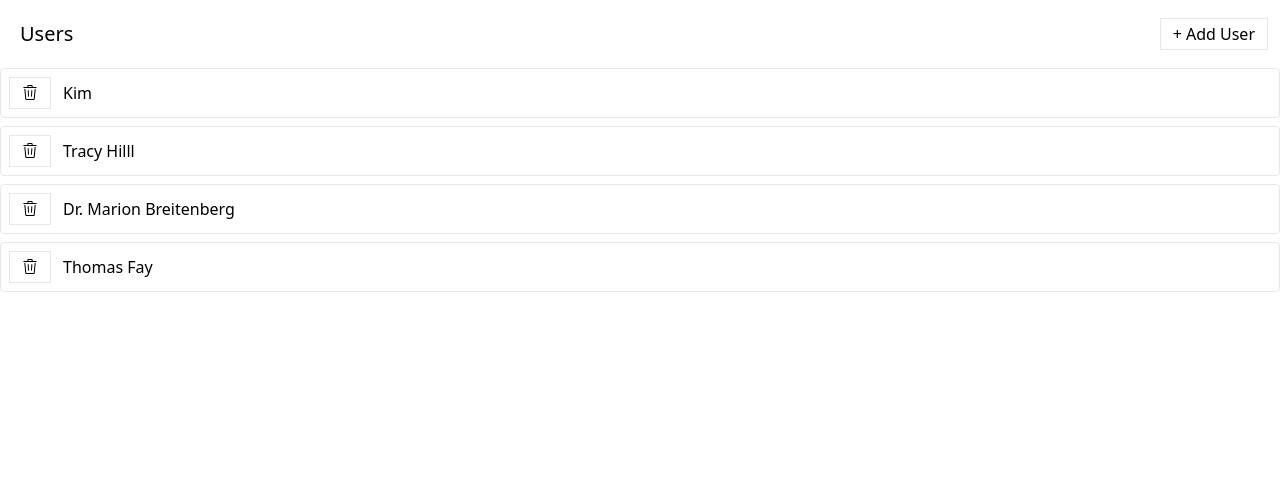
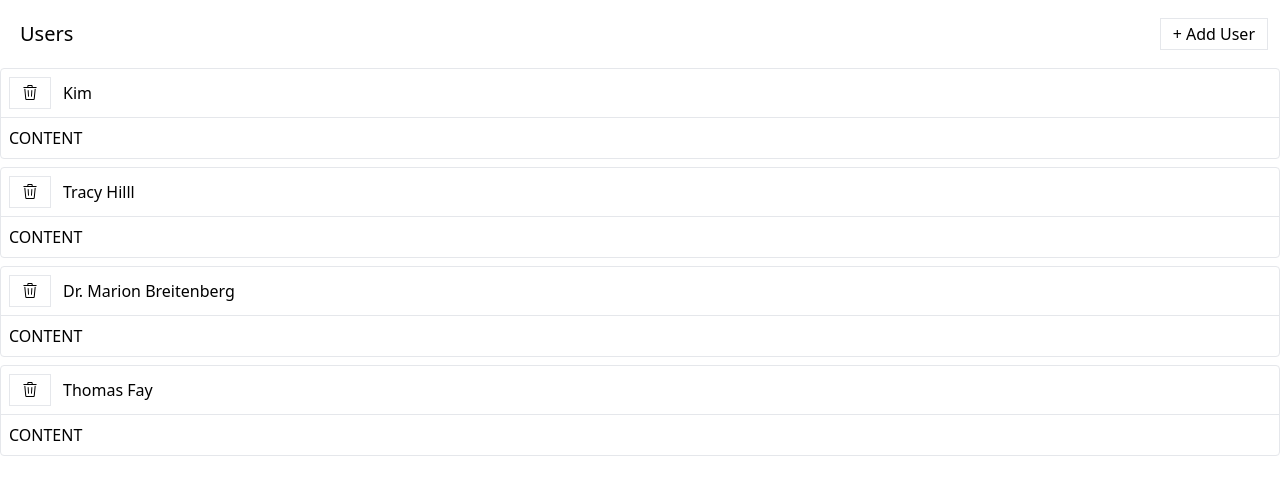
Before and after one commit to C10uld/media, a React (Create React App) app: page / in a window 1280 px wide. Shown: the top 494 px of the page. Built offline with nearby package versions, Linux system fonts and the light colour scheme; data requests are answered from the project's data file.

Commit message:
Add ExpandablePanel

```diff
--- /dev/null
+++ b/src/components/ExpandablePanel.js
@@ -0,0 +1,14 @@
+function ExpandablePanel({ header, children }) {
+  return (
+    <div className="mb-2 border rounded">
+      <div className="flex p-2 justify-between items-center cursor-pointer">
+        <div className="flex flex-row items-center justify-between">
+          {header}
+        </div>
+      </div>
+      <div className="p-2 border-t">{children}</div>
+    </div>
+  );
+}
+
+export default ExpandablePanel;
--- a/src/components/UsersListItem.js
+++ b/src/components/UsersListItem.js
@@ -2,6 +2,7 @@ import { GoTrash } from "react-icons/go";
 import Button from "./Button";
 import { removeUser } from "../store";
 import { useThunk } from "../hooks/use-thunk";
+import ExpandablePanel from "./ExpandablePanel";
 
 function UsersListItem({ user }) {
   const [doRemoveUser, isLoading, error] = useThunk(removeUser);
@@ -10,18 +11,16 @@ function UsersListItem({ user }) {
     doRemoveUser(user);
   };
 
-  return (
-    <div className="mb-2 border rounded">
-      <div className="flex p-2 justify-between items-center cursor-pointer">
-        <div className="flex flex-row items-center justify-between">
-          <Button className="mr-3" loading={isLoading} onClick={hadleClick}>
-            <GoTrash />
-          </Button>
-          {error && <div>Error deleting user.</div>}
-          {user.name}
-        </div>
-      </div>
-    </div>
+  const header = (
+    <>
+      <Button className="mr-3" loading={isLoading} onClick={hadleClick}>
+        <GoTrash />
+      </Button>
+      {error && <div>Error deleting user.</div>}
+      {user.name}
+    </>
   );
+
+  return <ExpandablePanel header={header}>CONTENT</ExpandablePanel>;
 }
 export default UsersListItem;
```
